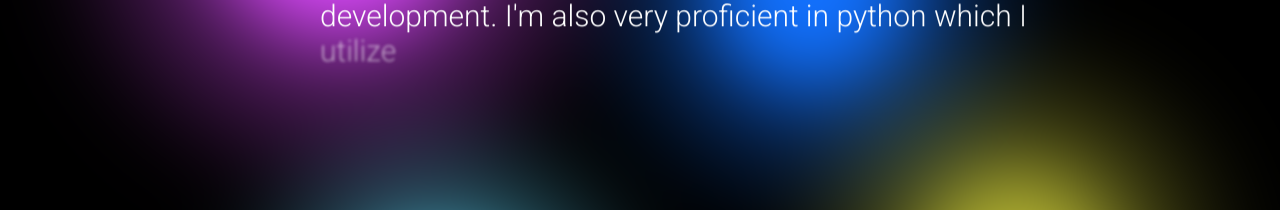
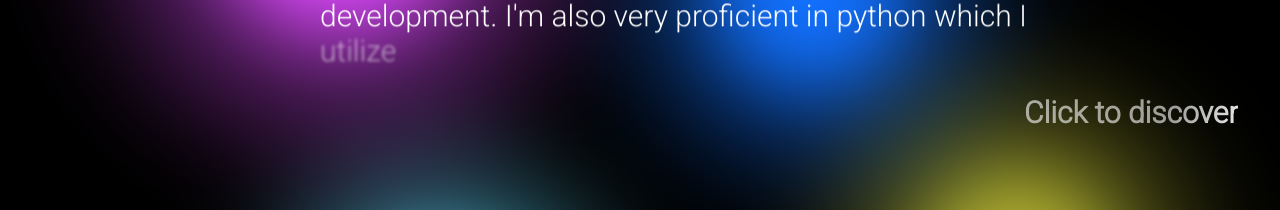
Before and after one commit to AliMousa27/website, a Vue app: page / in a window 1280 px wide. Shown: the part 455-665 px from the top of the page. Built offline with nearby package versions, Linux system fonts and the light colour scheme; what vue3-typed-js would draw is missing.

Commit message:
added text

```diff
--- a/src/components/intro_text.vue
+++ b/src/components/intro_text.vue
@@ -54,7 +54,7 @@ export default {
 
 <style scoped>
 .text_container {
-  z-index: 1;
+  z-index: 2;
 
   position: absolute;
   color: white;
--- a/src/pages/bubbles_page.vue
+++ b/src/pages/bubbles_page.vue
@@ -7,6 +7,9 @@
   </nav>
   <IntroText />
   <BubblesBackground />
+  <div class="btn_container">
+    <h3 class="discover_more">Click to discover</h3>
+  </div>
 </template>
 
 <script>
@@ -68,4 +71,53 @@ export default {
 .nav_item_contact {
   left: 94vw;
 }
+
+.btn_container {
+  z-index: 5;
+  position: absolute;
+  left: 80%;
+  top: 65%;
+}
+
+.discover_more {
+  cursor: pointer;
+  text-align: center;
+  font-family: "Roboto", sans-serif;
+  font-weight: 800;
+  font-size: 30px;
+  color: white;
+  text-decoration: none;
+  display: inline-block;
+  position: relative;
+  mask-image: linear-gradient(
+    -75deg,
+    rgba(255, 255, 255, 0.6) 30%,
+    #ffffff 50%,
+    rgba(255, 255, 255, 0.6) 70%
+  );
+  mask-size: 200%;
+  animation: shine 2s infinite;
+}
+.discover_more::after {
+  content: "";
+  position: absolute;
+  top: 90%;
+  width: 0;
+  left: 0;
+  height: 2px;
+  background-color: white;
+  transition: width 0.5s ease-in-out;
+}
+.discover_more:hover::after {
+  width: 100%;
+}
+@keyframes shine {
+  from {
+    mask-position: 150%;
+  }
+
+  to {
+    mask-position: -50%;
+  }
+}
 </style>
```
